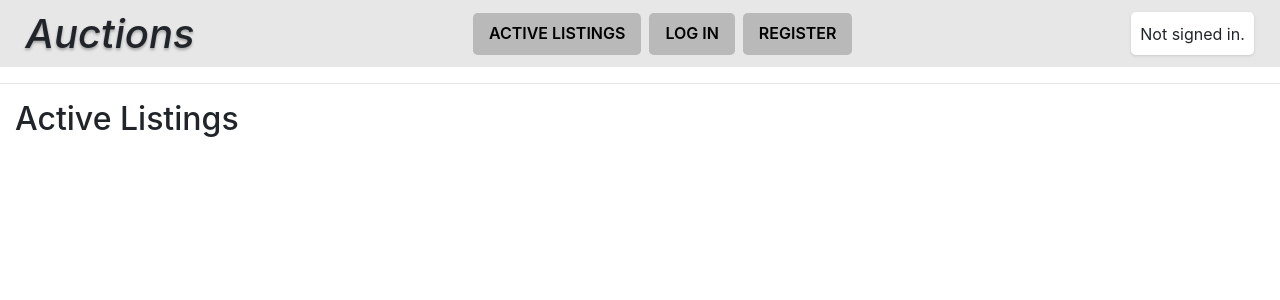
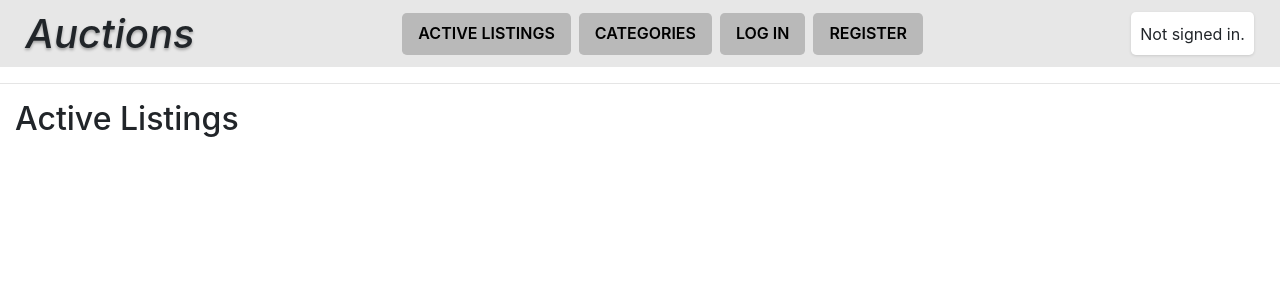
Before and after one commit to Matheus-IT/commerce, a Django app: page / in a window 1280 px wide. Shown: the top 300 px of the page. Run offline with Django 3.2, Linux system fonts and the light colour scheme; data that the repository does not hold is empty; some libraries are stand-ins or nearby versions.

Commit message:
base for categories feature

```diff
--- a/auctions/templates/auctions/layout.html
+++ b/auctions/templates/auctions/layout.html
@@ -16,6 +16,10 @@
 			<ul class="nav">
 				<li class="nav-item">
 					<a class="nav-link" href="{% url 'auctions:index' %}">Active Listings</a>
+				</li>
+
+				<li class="nav-item">
+					<a class="nav-link" href="{% url 'auctions:categories' %}">Categories</a>
 				</li>
 
 				{% if user.is_authenticated %}
--- a/auctions/urls.py
+++ b/auctions/urls.py
@@ -11,4 +11,5 @@ urlpatterns = [
     path('register/', views.register, name='register'),
     path('create/', views.createListing, name='createListing'),
     path('listings/<int:listingId>', views.listingPage, name='listingPage'),
+    path('categories/', views.categoriesPage, name='categories')
 ]
--- a/auctions/views.py
+++ b/auctions/views.py
@@ -140,3 +140,7 @@ def listingPage(request, listingId):
         'listing': auctionListing,
         'listing_comments': auctionComments
     })
+
+
+def categoriesPage(request):
+    return HttpResponse('categories :)')
```
